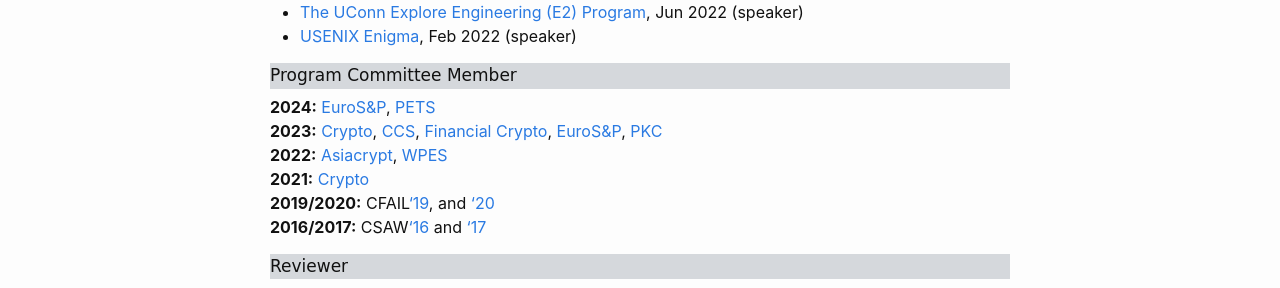
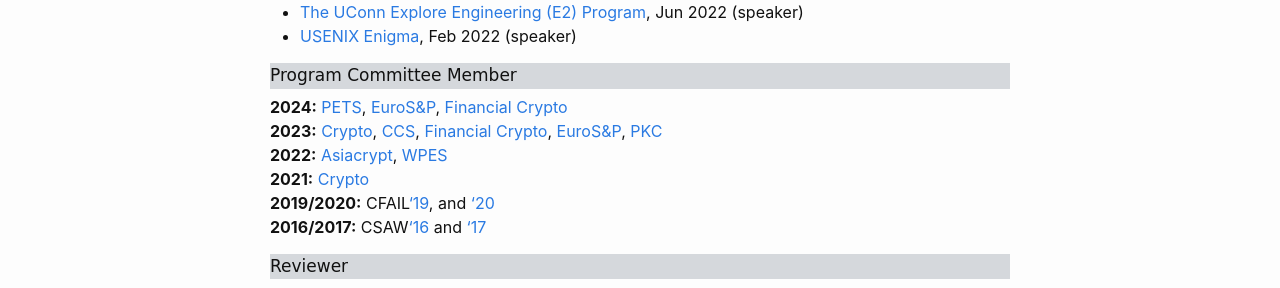
Before and after one commit to GhadaAlmashaqbeh/GhadaAlmashaqbeh.github.io, a Jekyll site: the page built from 03-talks.md, in a window 1280 px wide and 900 px high. Shown: the part 360-648 px from the top of the window. Built offline with Jekyll 4.4.1, drawn with Linux system fonts in a browser that asks for light colours.

Commit message:
edit talks

```diff
--- a/03-talks.md
+++ b/03-talks.md
@@ -21,7 +21,7 @@
 
 <div style="font-family: 'Comic Sans MS'; font-size:17px; background-color:rgb(213, 216, 220);margin-bottom:6px;">Program Committee Member</div>
 
-**2024:** [EuroS&P](https://eurosp2024.ieee-security.org/), [PETS](https://petsymposium.org/cfp24.php) <br/>
+**2024:** [PETS](https://petsymposium.org/cfp24.php), [EuroS&P](https://eurosp2024.ieee-security.org/), [Financial Crypto](https://fc24.ifca.ai/) <br/>
 **2023:** [Crypto](https://crypto.iacr.org/2023/), [CCS](https://www.sigsac.org/ccs/CCS2023/index.html), [Financial Crypto](https://fc23.ifca.ai/index.html), [EuroS&P](https://www.ieee-security.org/TC/EuroSP2023/), [PKC](https://pkc.iacr.org/2023/)  <br/>
 **2022:** [Asiacrypt](https://asiacrypt.iacr.org/2022/), [WPES](https://arc.encs.concordia.ca/wpes22/cfp.html) <br/>
 **2021:** [Crypto](https://crypto.iacr.org/2021/) <br/>
```
